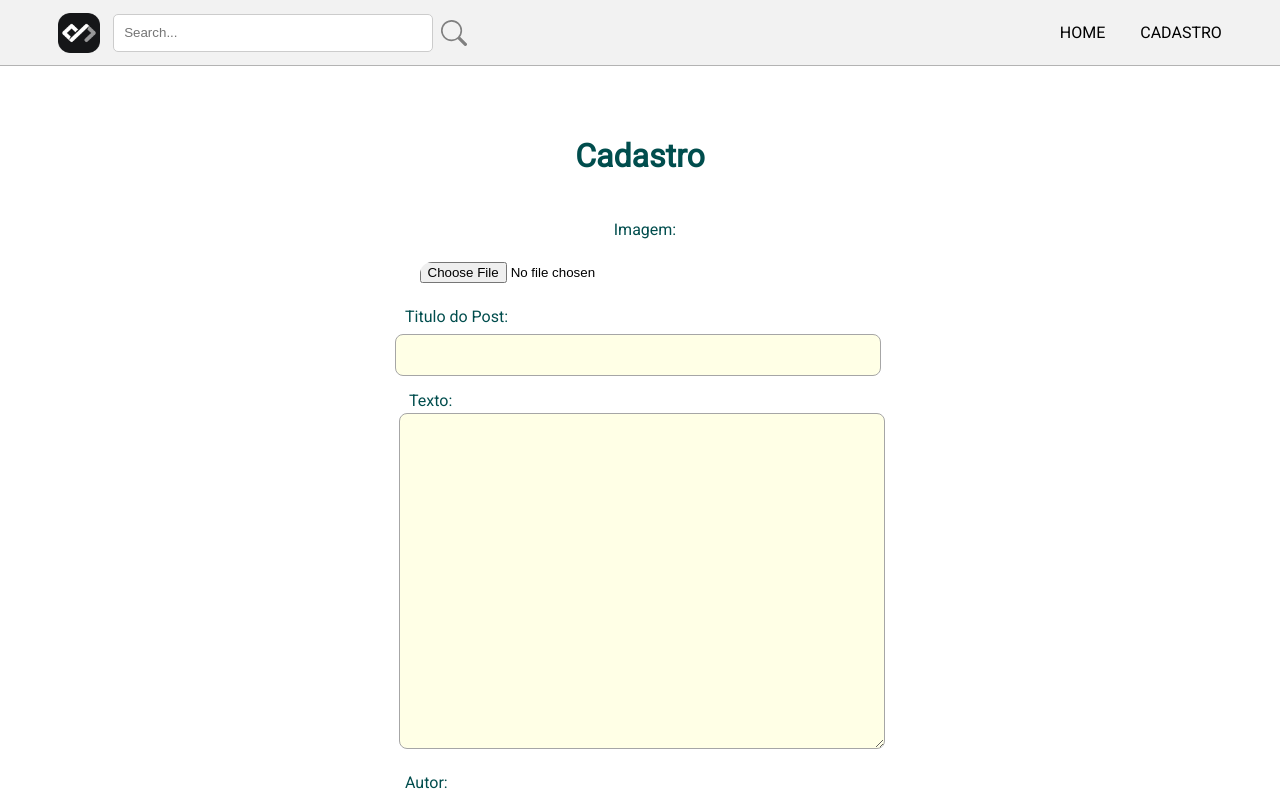
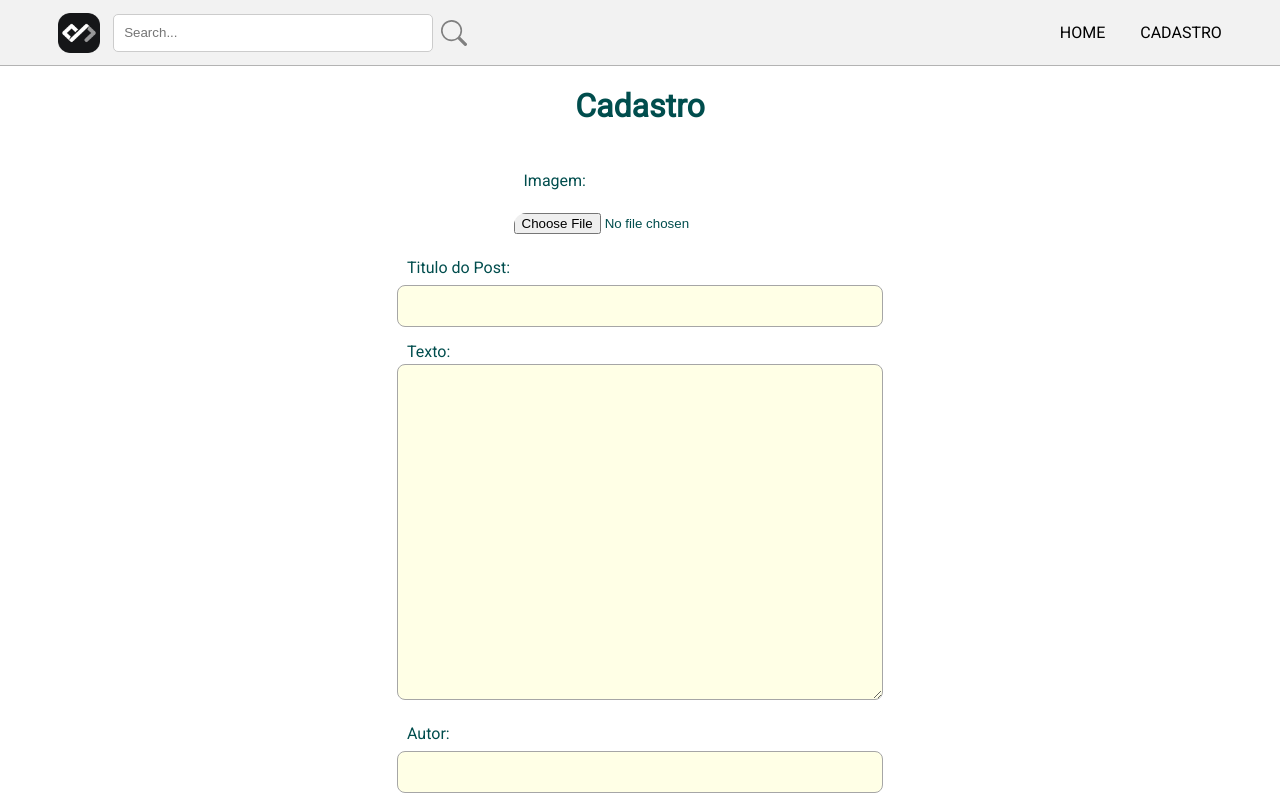
Before and after one commit to GustavoFSProg/blog-web-front-end, a React (Vite) app: page /register in a window 1280 px wide. Shown: the top 798 px of the page. Built offline with nearby package versions, Linux system fonts and the light colour scheme.

Commit message:
centering form

```diff
--- a/src/Register.jsx
+++ b/src/Register.jsx
@@ -4,14 +4,13 @@ import api from './api'
 import {
   Container,
   ProductContainer,
-  DivListagemProdutos,
   Input,
-  FormContainer,
   Label,
   InputFile,
   Button,
   TextArea,
-  ListContainer
+  ListContainer,
+  Form,
 } from './styled-register'
 import { useEffect, useState } from 'react'
 
@@ -49,63 +48,92 @@ function Register() {
     <>
       <Header />
       <Container>
-        <DivListagemProdutos>
           <ProductContainer>
-            <ListContainer
-
-            >
+          <ListContainer>
             <h1>Cadastro</h1>
-            </ListContainer>
             <br />
-            <div
+            {/* <div
               style={{
                 // background: 'yellow',
                 fontFamily: 'Roboto',
                 display: 'flex',
                 justifyContent: 'center',
                 alignItems: 'center',
-                width: '100%',
-
+                width: '100vw',
+                background: 'green'
+              }}
+            > */}
+            {/* <FormContainer> */}
+            <Form onSubmit={handleSubmit}>
+              <div
+                style={{
+                  display: 'flex',
+                  flexDirection: 'column',
+                  // width: '100%',
+                  // justifyContent: 'left',
+                  // alignItems: 'flex-start',
                 }}
               >
-              <FormContainer>
-                <form onSubmit={handleSubmit}>
-
-                <div style={{
-                  display: 'flex', flexDirection: 'column',
-                    width: '100%',
-                    justifyContent: 'left',
-                    alignItems: 'center',
-
-                }}>
-
+                <div
+                  style={{
+                    display: 'flex',
+                    flexDirection: 'column',
+                    // width: '100%',
+                    // justifyContent: 'left',
+                    alignItems: 'flex-start',
+                  }}
+                >
                   <Label>Imagem: </Label>
-
+                </div>
                 <InputFile
                   type="file"
                   id="image"
                   className="botao-imagem"
                   onChange={(e) => setImage(e.target.files[0])}
                   />
-                </ div>
-                <div style={{
-                  display: 'flex', flexDirection: 'column',
-                  width: '100%',
-                  justifyContent: 'left'
-                }}>
+              </div>
 
+              <div
+                style={{
+                  display: 'flex',
+                  flexDirection: 'column',
+                }}
+              >
+
+                <div
+                  style={{
+                    display: 'flex',
+                    flexDirection: 'column',
+                    // width: '100%',
+                    // justifyContent: 'left',
+                    alignItems: 'flex-start',
+                  }}
+                >
                   <Label>Titulo do Post: </Label>
+                </div>
+
                 <Input id="title" value={title} onChange={(e) => setTitle(e.target.value)} />
                 </div>
-                <div style={{
-                  display: 'flex', flexDirection: 'column',
-                  // width: '92%',
-                  justifyContent: 'left',
-                  marginLeft: '4px',
-                  width: '100%',
 
-                }}>
+              <div
+                style={{
+                  display: 'flex',
+                  flexDirection: 'column',
+                }}
+              >
+
+                <div
+                  style={{
+                    display: 'flex',
+                    flexDirection: 'column',
+                    // width: '100%',
+                    // justifyContent: 'left',
+                    alignItems: 'flex-start',
+                  }}
+                >
                   <Label>Texto: </Label>
+                </div>
+
                   <TextArea
                   rows="22"
                     // cols="63"
@@ -115,24 +143,34 @@ function Register() {
                     style={{
                       borderRadius: '8px',
                       border: '1px solid #a6a6a6',
-
                     }}
                   />
                 </div>
                 <br />
-                <div style={{
-                  display: 'flex', flexDirection: 'column',
-                  width: '100%',
-                  justifyContent: 'left'
-                }}>
+              <div
+                style={{
+                  display: 'flex',
+                  flexDirection: 'column',
+                }}
+              >
 
+                <div
+                  style={{
+                    display: 'flex',
+                    flexDirection: 'column',
+                    // width: '100%',
+                    // justifyContent: 'left',
+                    alignItems: 'flex-start',
+                  }}
+                >
                   <Label>Autor: </Label>
+                </div>
+
                   <Input id="autor" value={autor} onChange={(e) => setAutor(e.target.value)} />
                 </div>
 
                 <br />
               <div style={{ display: 'flex', alignItems: 'center', justifyContent: 'center' }}>
-
                 {token ? (
                   <Button className="confirm-Button" type="submit">
                     Cadastrar
@@ -145,14 +183,12 @@ function Register() {
                 <br />
 
                 <br />
-                </form>
-              </FormContainer>
+            </Form>
+            {/* </FormContainer> */}
+          </ListContainer>
 
-            </div>
-
-
+          {/* </div> */}
         </ProductContainer>
-        </DivListagemProdutos>
       </Container>
     </>
   )
--- a/src/styled-register.js
+++ b/src/styled-register.js
@@ -1,7 +1,7 @@
 import styled from 'styled-components'
 
 export const Container = styled.div`
-  width: 100%;
+  width: 100vw;
   height: 888px;
   /* background: green; */
   padding-bottom: 200px;
@@ -29,23 +29,24 @@ export const DivListagemProdutos = styled.div`
     flex-direction: column;
     margin-top: 10px;
     margin-left: -32px;
-  width: 00%;
-
+    width: 100%;
   }
 `
 export const ProductContainer = styled.div`
- display: flex;
+  display: flex;
   flex-direction: column;
   align-items: center;
   justify-content: center;
 
   /* margin-left: 5px; */
   border-radius: 15px;
-  width: 100%;
+  width: 100vw;
 
   @media screen and (max-width: 900px) {
-    margin-top: 20px;
-    width: 98%;
+    /* margin-top: 20px; */
+    /* margin-left: 15px; */
+
+    /* width: 100%; */
   }
 `
 export const Input = styled.input`
@@ -59,29 +60,23 @@ export const Input = styled.input`
 
   @media screen and (max-width: 900px) {
     /* margin-left: -14px; */
-      width: 18rem;
-
+    width: 18rem;
   }
 `
-export const FormContainer = styled.div`
+export const Form = styled.form`
   display: flex;
   flex-direction: column;
   justify-content: center;
   align-items: center;
-  padding-left: 20px;
-  padding-right: 20px;
-  width: 50vw;
-
-  /* background: green; */
-
+  /* padding-left: 20px; */
+  /* padding-right: 20px; */
+  width: 100vw;
 
   @media screen and (max-width: 900px) {
-    /* margin-left: -114px; */
-      width: 100%;
+    /* width: 100%; */
+  }
+`
 
-  }
-
-`
 export const Label = styled.label`
   /* margin-left: -350px; */
   font-family: 'Roboto';
@@ -122,11 +117,8 @@ export const TextArea = styled.textarea`
   background: #ffffe6;
   width: 30rem;
 
-
-
   @media screen and (max-width: 900px) {
-      width: 18rem;
-
+    width: 18rem;
   }
 `
 
@@ -134,15 +126,13 @@ export const ListContainer = styled.div`
   color: #004d4d;
   font-family: Roboto;
   display: flex;
+  flex-direction: column;
   justify-content: center;
   align-items: center;
-  width: 100%;
+  width: 100vw;
   /* background: blue; */
 
-
-
   @media screen and (max-width: 900px) {
-      width: 80%;
-
+    /* width: 80%; */
   }
 `
```
Lines whose indentation alone changed are shown as unchanged.
